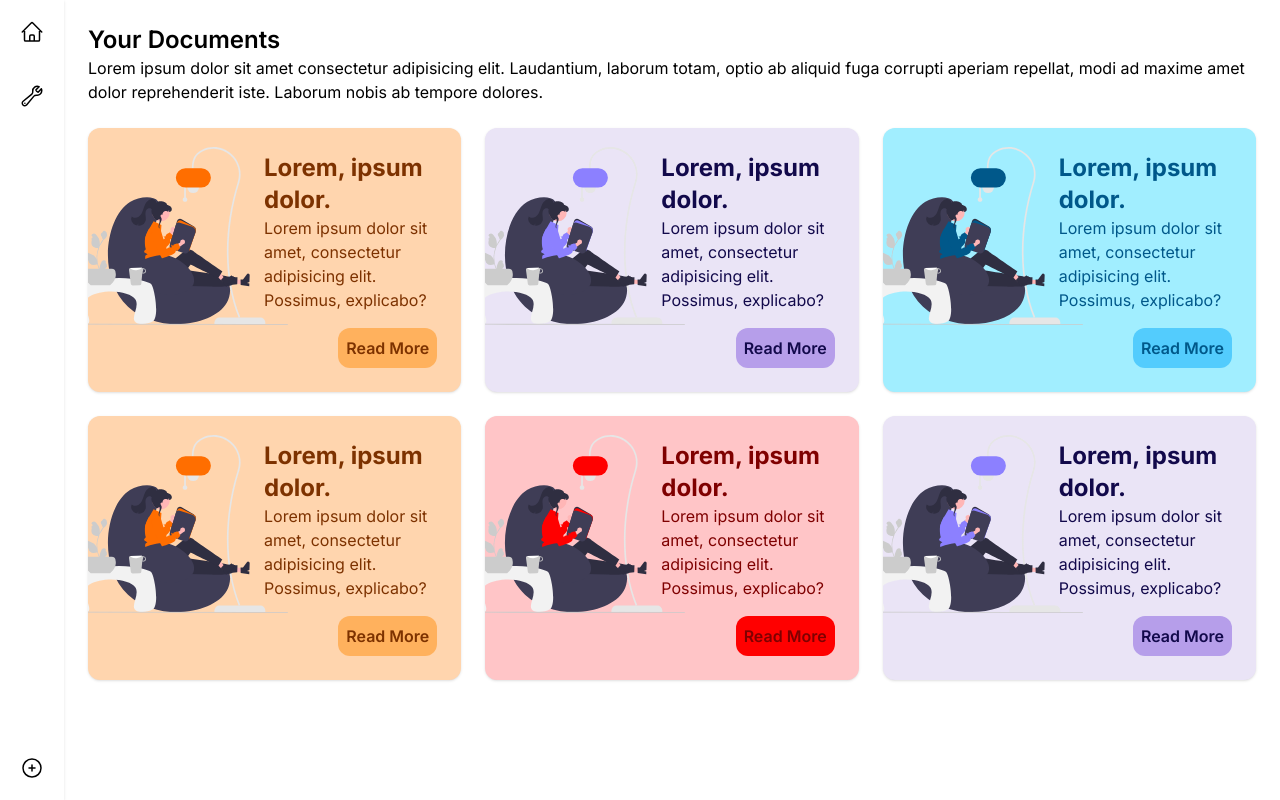
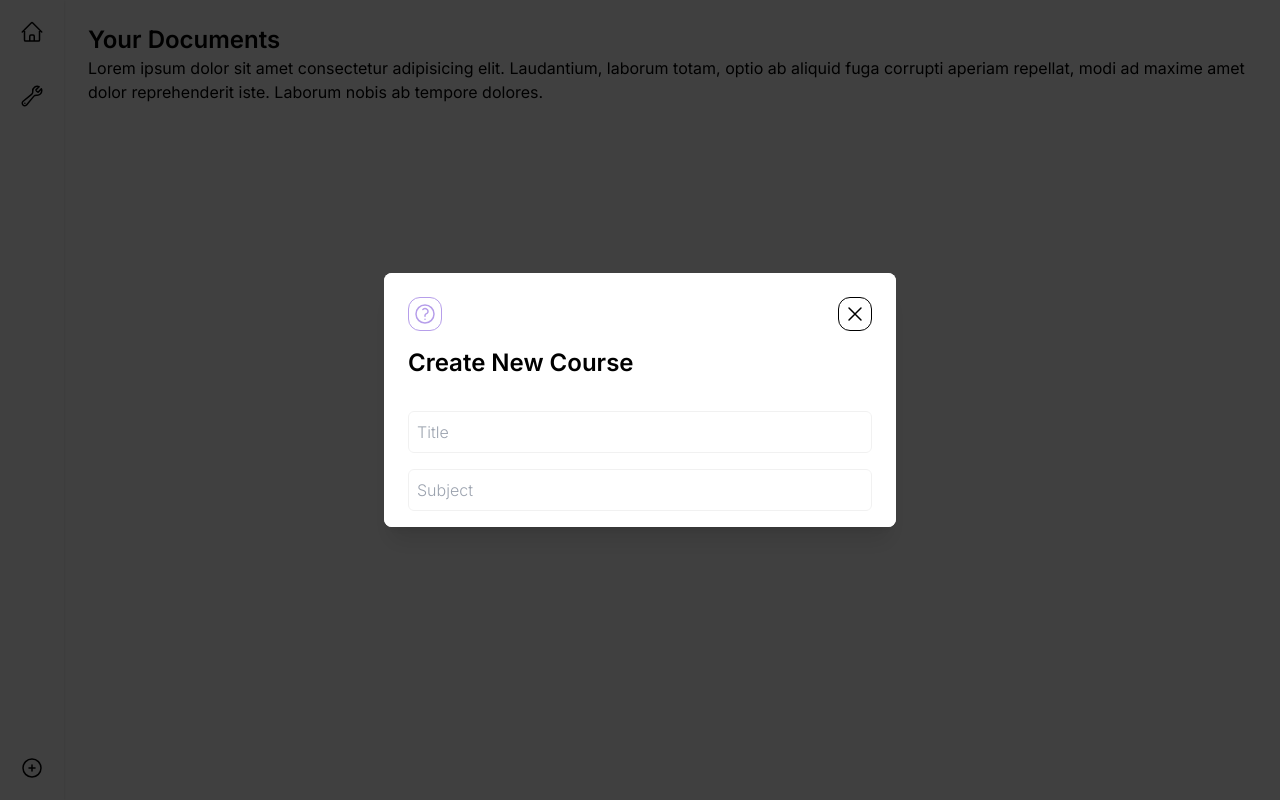
Before and after one commit to yesid-lopez/study-buddy-ui, a Next.js app: page / in a window 1280 px wide. Both pictures are taken after a click on the button 32 px from the left and 768 px from the top of the page. Built offline with nearby package versions, Linux system fonts and the light colour scheme.

Commit message:
Global State

```diff
--- a/app/page.tsx
+++ b/app/page.tsx
@@ -12,14 +12,7 @@ const HomePage = () => {
         laborum totam, optio ab aliquid fuga corrupti aperiam repellat, modi ad
         maxime amet dolor reprehenderit iste. Laborum nobis ab tempore dolores.
       </p>
-      <div className="grid md:grid-cols-2 xl:grid-cols-3 gap-6 w-full mt-6 h-fit">
-        <Card />
-        <Card />
-        <Card />
-        <Card />
-        <Card />
-        <Card />
-      </div>
+      <div className="grid md:grid-cols-2 xl:grid-cols-3 gap-6 w-full mt-6 h-fit"></div>
     </section>
   );
 };
--- /dev/null
+++ b/components/Icons/CloseIcon/CloseIcon.tsx
@@ -0,0 +1,22 @@
+import React from "react";
+
+const CloseIcon = () => {
+  return (
+    <svg
+      xmlns="http://www.w3.org/2000/svg"
+      fill="none"
+      viewBox="0 0 24 24"
+      strokeWidth={1.5}
+      stroke="currentColor"
+      className="w-6 h-6"
+    >
+      <path
+        strokeLinecap="round"
+        strokeLinejoin="round"
+        d="M6 18L18 6M6 6l12 12"
+      />
+    </svg>
+  );
+};
+
+export default CloseIcon;
--- /dev/null
+++ b/components/Icons/QuestionIcon/QuestionIcon.tsx
@@ -0,0 +1,22 @@
+import React from "react";
+
+const QuestionIcon = () => {
+  return (
+    <svg
+      xmlns="http://www.w3.org/2000/svg"
+      fill="none"
+      viewBox="0 0 24 24"
+      strokeWidth={1.5}
+      stroke="currentColor"
+      className="w-6 h-6"
+    >
+      <path
+        strokeLinecap="round"
+        strokeLinejoin="round"
+        d="M9.879 7.519c1.171-1.025 3.071-1.025 4.242 0 1.172 1.025 1.172 2.687 0 3.712-.203.179-.43.326-.67.442-.745.361-1.45.999-1.45 1.827v.75M21 12a9 9 0 11-18 0 9 9 0 0118 0zm-9 5.25h.008v.008H12v-.008z"
+      />
+    </svg>
+  );
+};
+
+export default QuestionIcon;
--- a/components/Navigation/NavItem.tsx
+++ b/components/Navigation/NavItem.tsx
@@ -1,7 +1,15 @@
 "use client";
 import { motion } from "framer-motion";
 
-const NavItem = ({ item, icon }: { item: string; icon: React.JSX.Element }) => {
+const NavItem = ({
+  item,
+  icon,
+  onClick,
+}: {
+  item: string;
+  icon: React.JSX.Element;
+  onClick?: () => void;
+}) => {
   return (
     <motion.button
       title={item}
@@ -10,6 +18,7 @@ const NavItem = ({ item, icon }: { item: string; icon: React.JSX.Element }) => {
       transition={{ type: "spring", stiffness: 400, damping: 10 }}
       type="button"
       className="flex items-center justify-center gap-2 p-3 hover:bg-gray rounded-full"
+      onClick={onClick}
     >
       {icon}
     </motion.button>
--- a/components/Navigation/Navigation.tsx
+++ b/components/Navigation/Navigation.tsx
@@ -1,10 +1,18 @@
+"use client";
 import React from "react";
 import HomeIcon from "../Icons/HomeIcon/HomeIcon";
 import SettingsIcon from "../Icons/SettingsIcon/SettingsIcon";
 import NavItem from "./NavItem";
 import PlusIcon from "../Icons/PlusIcon/PlusIcon";
+import useStore from "@/state/store/store";
+import NewCourseModal from "../NewCourseModal/NewCourseModal";
 
 const Navigation = () => {
+  const { isModalOpen, openModal } = useStore((state) => ({
+    isModalOpen: state.isModalOpen,
+    openModal: state.openModal,
+  }));
+
   return (
     <>
       <aside
@@ -15,9 +23,10 @@ const Navigation = () => {
           <NavItem item="Settings" icon={<SettingsIcon />} />
         </div>
         <div>
-          <NavItem item={"Create"} icon={<PlusIcon />} />
+          <NavItem item={"Create"} icon={<PlusIcon />} onClick={openModal} />
         </div>
       </aside>
+      {isModalOpen && <NewCourseModal />}
     </>
   );
 };
--- /dev/null
+++ b/components/NewCourseModal/NewCourseModal.tsx
@@ -0,0 +1,69 @@
+"use client";
+import useStore from "@/state/store/store";
+import React from "react";
+import CloseIcon from "../Icons/CloseIcon/CloseIcon";
+import { motion } from "framer-motion";
+import QuestionIcon from "../Icons/QuestionIcon/QuestionIcon";
+
+const NewCourseModal = () => {
+  const closeModal = useStore((state) => state.closeModal);
+  return (
+    <>
+      <div
+        className="relative z-10"
+        aria-labelledby="modal-title"
+        role="dialog"
+        aria-modal="true"
+      >
+        <div className="fixed inset-0  bg-black  bg-opacity-75 transition-opacity"></div>
+
+        <div className="fixed inset-0 z-10 w-screen overflow-y-auto">
+          <div className="flex min-h-full items-end justify-center p-4 text-center sm:items-center sm:p-0">
+            <div className="relative transform overflow-hidden rounded-lg bg-white text-left shadow-xl transition-all sm:my-8 sm:w-full sm:max-w-lg">
+              <div className="bg-white px-4 py-4 sm:p-6 sm:pb-4">
+                <div className="flex w-full justify-between">
+                  <motion.button
+                    whileHover={{ scale: 1.05 }}
+                    whileTap={{ scale: 1 }}
+                    type="button"
+                    title="Info"
+                    className="border rounded-xl p-1 text-violet"
+                  >
+                    <QuestionIcon />
+                  </motion.button>
+                  <motion.button
+                    whileHover={{ scale: 1.05 }}
+                    whileTap={{ scale: 1 }}
+                    type="button"
+                    title="close"
+                    className="border border-gray-dark rounded-xl p-1"
+                    onClick={closeModal}
+                  >
+                    <CloseIcon />
+                  </motion.button>
+                </div>
+                <h2 className="text-2xl font-semibold mt-4">
+                  Create New Course
+                </h2>
+                <form className="mt-4">
+                  <input
+                    type="text"
+                    placeholder="Title"
+                    className="font-light w-full mt-4 p-2 border border-gray rounded-md outline-violet"
+                  />
+                  <input
+                    type="text"
+                    placeholder="Subject"
+                    className="font-light w-full mt-4 p-2 border border-gray rounded-md  outline-violet"
+                  />
+                </form>
+              </div>
+            </div>
+          </div>
+        </div>
+      </div>
+    </>
+  );
+};
+
+export default NewCourseModal;
--- a/package.json
+++ b/package.json
@@ -12,7 +12,8 @@
     "framer-motion": "^10.16.5",
     "next": "14.0.3",
     "react": "^18",
-    "react-dom": "^18"
+    "react-dom": "^18",
+    "zustand": "^4.4.6"
   },
   "devDependencies": {
     "@types/node": "^20",
--- /dev/null
+++ b/state/store/store.ts
@@ -0,0 +1,17 @@
+import { create } from "zustand";
+
+interface ModalState {
+  isModalOpen: boolean;
+  openModal: () => void;
+  closeModal: () => void;
+}
+
+const useStore = create<ModalState>((set) => ({
+  isModalOpen: false,
+  openModal: () => {
+    set({ isModalOpen: true });
+  },
+  closeModal: () => set({ isModalOpen: false }),
+}));
+
+export default useStore;
--- a/tailwind.config.ts
+++ b/tailwind.config.ts
@@ -10,7 +10,9 @@ const config: Config = {
   theme: {
     colors: {
       white: "#FFFFFF",
+      black: "#000000",
       gray: "#F1F1F1",
+      "gray-dark": "909090",
       "orange-light": "#FFD5AE",
       orange: "#FFB15D",
       "orange-dark": "#FF6E00",
```
Also changed, not shown: 1 other file (tests, documents, lock files or other folders).
